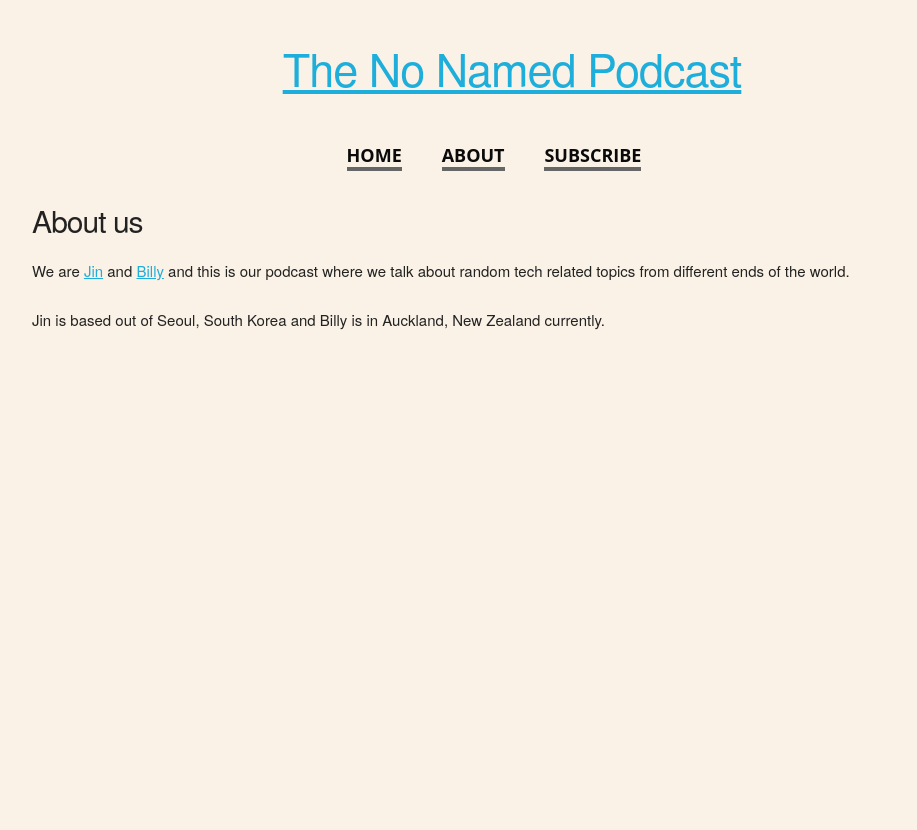
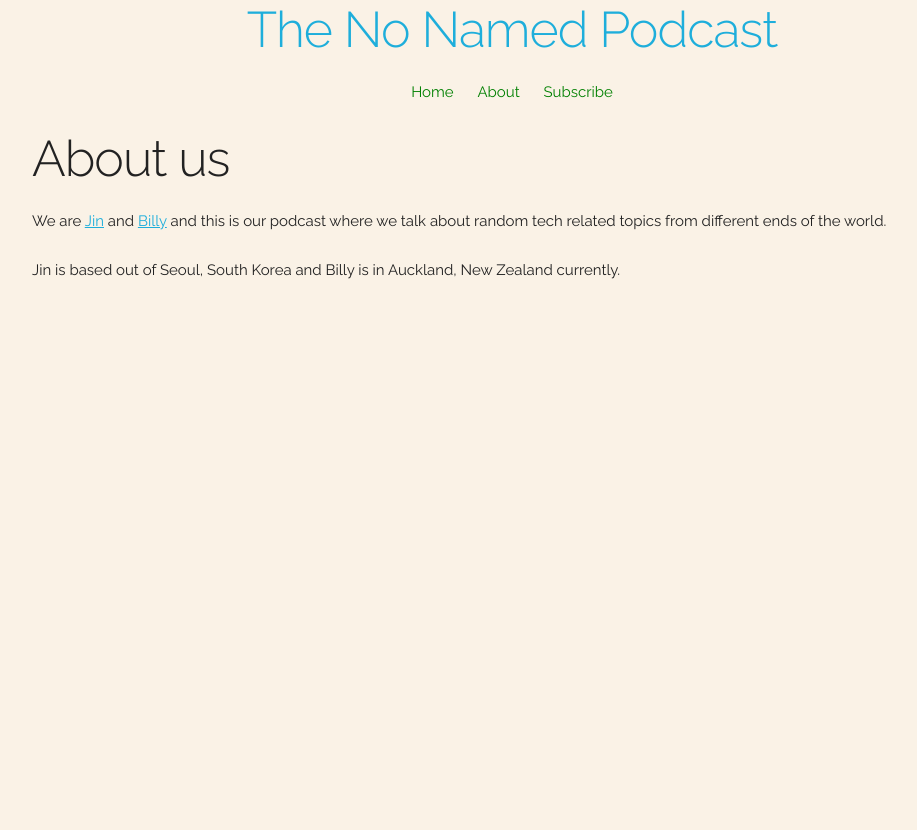
Before and after one commit to jinpark/podcast, a Django app: page /about in a window 1280 px wide. Shown: the whole page, without its empty margins (128-1045 px from the left). After the commit the page ends 279 px from the top, so only its background shows below. Run offline with Django 3.2, Linux system fonts and the light colour scheme.

Commit message:
update css (#19)
* remove unused css, clean up some html

* comment out shownotes

```diff
--- a/episode/templates/base.html
+++ b/episode/templates/base.html
@@ -11,9 +11,11 @@
 
     {% block title %}<title>We still need a podcast name</title>{% endblock %}
 
+    <link rel="stylesheet" type="text/css" href="{% static 'normalize.css' %}" />
+    <link rel="stylesheet" type="text/css" href="{% static 'skeleton.css' %}" />
     <link rel="stylesheet" type="text/css" href="{% static 'style.css' %}" />
-    <link rel="stylesheet" type="text/css" href="{% static 'skeleton.css' %}" />
-    <link rel="stylesheet" type="text/css" href="{% static 'normalize.css' %}" />
+    <link href="//fonts.googleapis.com/css?family=Raleway:400,300,600" rel="stylesheet" type="text/css">
+
     {% block stylesheets %}{% endblock %}
 
     <!--[if lt IE 9]>
@@ -22,26 +24,24 @@
 </head>
 
 <body>
+    <div class="container">
       <header>
           <h1 class="podcast-title title"><a class="nostyle" href="{% url 'home_page' %}"
                                        title="Accountability Hour">The No Named Podcast</a></h1>
-        <nav id="menu">
+          <nav id="menu" class="row">
               <ul>
                   <li><a class="menu-a" href="{% url 'home_page' %}">Home</a></li>
                   <li><a class="menu-a" href="{% url 'about_page' %}">About</a></li>
-                <li><a class="menu-a" href="#">Subscribe</a></li>
+                  <li><a class="menu-a" href="{% url 'rss_feed' %}">Subscribe</a></li>
               </ul>
           </nav>
-
-        <div class="menu-toggle">
-            <a class="menu-a is-active" href="#menu" id="menu-open">Menu</a>
-            <a class="menu-a" href="#" id="menu-close">Close</a>
-        </div>
       </header>
 
-    <div class="content container">
+      <div class="content">
           {% block content %}
           {% endblock %}
       </div>
+    </div>
+
 </body>
 </html>
--- a/podcast/static/style.css
+++ b/podcast/static/style.css
@@ -2,118 +2,28 @@ li a {
     color: green;
 }
 
-body, html {
-    margin: 0;
-    padding: 0;
-    height: 100%;
+html {
     background-color: hsl(38, 66%, 94%);
-    color: hsl(0, 0%, 20%);
-    font-family: serif;
-    transition: 0.9s transform;
 }
 
-#menu {
-    position: fixed;
-    width: 100%;
-    top: calc(-13em);
-    height: 13em;
-    text-align: center;
-    outline: 1px solid #666;
-}
-
-#menu ul, .menu-toggle {
-    list-style: none;
-    text-align: center;
-    padding: 0;
-    margin: 0;
-    width: 100%;
-    font-family: Open Sans, sans-serif;
-    font-weight: bold;
-}
-
-.menu-toggle {
-    display: table;
-    position: fixed;
-    top: 0;
-    text-align: left;
-    font-size: 1.2em;
-    height: 1em;
-}
-.menu-toggle .menu-a {
-    display: none;
-    padding: 0.0em 3em;
-    line-height: 2em;
-    width: 100%;
-    letter-spacing: 2px;
-    text-align: center;
-    vertical-align: middle;
-    border: 3px double #666;
-    box-sizing: border-box;
-    border-top: none;
-    background-color: hsla(38, 66%, 94%, 0.75);
-}
-.menu-toggle .is-active {
-    display: table-cell;
-}
-
-#menu li {
-    font-size: 1.2em;
-    line-height: 2em;
-    height: 2em;
-}
-
-.menu-a {
-    text-decoration: none;
-    color: #0a0a0a;
-    text-transform: uppercase;
-    border-bottom: 1px solid #888;
-    transition: 0.3s border-bottom;
-}
-
-.menu-a {
-    border-bottom: 4px solid #666;
-}
-
-.menu-a:hover, .menu-a:active {
-    border-bottom: 4px solid hsl(182, 100%, 46%);
-}
-
-/* Widescreen header menu */
-@media screen and (min-width: 600px) {
-    #menu {
-        position: relative;
-        top: 0;
-        height: auto;
-        outline: none;
-    }
-    #menu li {
-        display: inline-block;
-        margin-right: 2em;
-        border-bottom: none;
-    }
-    .menu-toggle {
-        display: none;
-    }
-
-    body.has-active-menu {
-        -webkit-transform: translateY(0);
-        -ms-transform: translateY(0);
-        transform: translateY(0);
-    }
-    .podcast-title {
-        padding: 0.25em 0;
-    }
-}
-
-
-
-/* Widescreen stylings */
-@media screen and (min-width: 600px) {
-    .podcast-title {
-        font-size: 3em;
-    }
+header a {
+  text-decoration: none;
 }
 
 .podcast-title {
     text-align: center;
 }
+
+#menu ul {
+  list-style: none;
+  text-align: center;
+}
+
+#menu ul li {
+  display: inline;
+  padding: 1rem;
+}
+
+ul.episodes {
+  list-style: none;
+}
```
Also changed, not shown: episode/templates/home.html (+5 -2 lines). Lines whose indentation alone changed are shown as unchanged.
